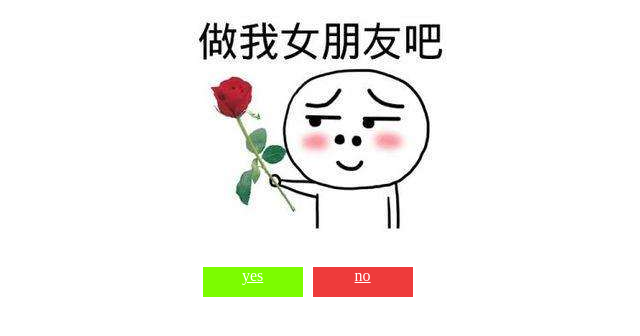
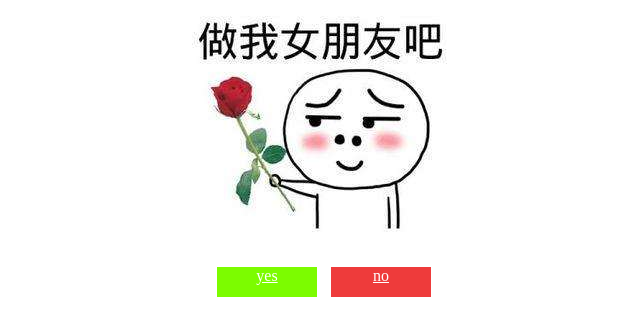
Before and after one commit to DHYang0/DHYang0.github.io, a plain HTML site: page getgirlfriend.html in a window 1280 px wide. Shown: the whole page, without its empty margins (321-961 px from the left). Drawn offline with Linux system fonts and the light colour scheme.

Commit message:
Update getgirlfriend.html

```diff
--- a/getgirlfriend.html
+++ b/getgirlfriend.html
@@ -12,19 +12,20 @@
 	}
 	.btnbox a{
 		position:relative;
-		float: left;
+/* 		float: left; */
 		width: 100px;
 		height: 30px;
+		display: inline-block;
 		color: #fff;
 		margin-left: 10px;
 		text-align: center;
 	}
 	#yesbtn{
-		left:40%;
+/* 		left:50%; */
 		background: #7CFC00;
 	}
 	#nobtn{
-		left:40%;
+/* 		left:50%; */
 		background: #EE3B3B;
 	}
 </style>
```
